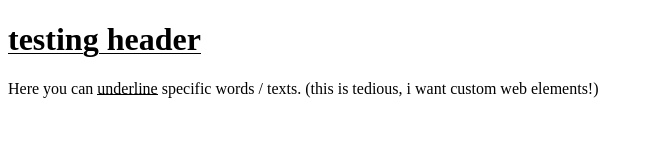
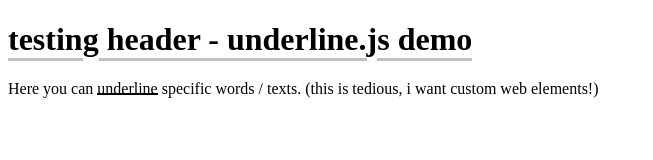
Before and after one commit to giraj/underline.js, a plain HTML site: page index.html in a window 1280 px wide. Shown: the whole page, without its empty margins (0-653 px from the left). Drawn offline with Linux system fonts and the light colour scheme.

Commit message:
underline.js now works accoring to specs, update README and example index.html

```diff
--- a/index.html
+++ b/index.html
@@ -3,15 +3,22 @@
     <head>
         <title> Underline.js demo </title>
         <script type=text/javascript src=underline.js></script>
-        <link rel=stylesheet href=underline.css >
     </head>
     <body>
-        <h1 class='underline'>testing header</h1>
+        <h1 class='header-underline'>testing header - underline.js demo</h1>
 
-        <p> Here you can <span class='underline'>underline</span> specific words / texts. (this is tedious, i want custom web elements!)</p>
+        <p> Here you can <span class='p-underline'>underline</span> specific words / texts. (this is tedious, i want custom web elements!)</p>
 
         <script type=text/javascript>
-            var underline = new Underline('.underline');
+            var underline = new Underline('.header-underline', {
+                                                           color: 'silver',
+                                                           width: 3
+                                                           });
+            var underline2 = new Underline('.p-underline', {
+                                                           color: 'black',
+                                                           width: 2,
+                                                           margin: -5
+                                                           });
         </script>
     </body>
 </html>
--- a/underline.js
+++ b/underline.js
@@ -1,4 +1,6 @@
-// use data-something to make css for g, y, p, q etc
+// keeps track of underline instances for class naming
+var Underline_id = 0;
+
 function Underline(identifier, options) {
     'use strict';
     return this.init(identifier, options);
@@ -9,6 +11,7 @@ if (window.module !== undefined) {
 }
 
 (function (window, document) {
+    'use strict';
 
     // stolen from daviferreira's medium clone :)
     function extend(b, a) {
@@ -17,7 +20,7 @@ if (window.module !== undefined) {
             return a;
         }
         for (prop in a) {
-            if (a.hasOwnPropery(prop) && b.hasOwnProperty(prop) === false) {
+            if (a.hasOwnProperty(prop) && b.hasOwnProperty(prop) === false) {
                 b[prop] = a[prop];
             }
         }
@@ -26,7 +29,7 @@ if (window.module !== undefined) {
 
     // checks if element a is in array b
     function aInb(a, b) {
-        for (e in b) {
+        for (var e in b) {
             if (b[e] === a) {
                 return true;
             }
@@ -54,19 +57,23 @@ if (window.module !== undefined) {
 
     Underline.prototype = {
         defaults: {
-            margin: 5,
-            padding: 5,
+            margin: 0,
+            width: 1,
+            style: 'solid',
             color: 'black',
             noUnderline: ['g', 'j', 'y', 'p', 'q']
         },
 
         init: function (identifier, options) {
+            console.log(this.defaults.hasOwnProperty);
             this.elements = typeof identifier === 'string' ? document.querySelectorAll(identifier) : identifier;
             this.options = extend(options, this.defaults);
-            this.underline();
+            this.id = Underline_id++;
+            this.format()
+                .underline();
         },
 
-        underline: function () {
+        format: function () {
             var i,
                 s,
                 result,
@@ -79,16 +86,16 @@ if (window.module !== undefined) {
                 e.innerHTML = '';
 
                 result = '';
-                child = initChild('span', 'underline-text');
+                child = initChild('span', 'underline-text' + this.id);
                 for (s in string) {
                     if (aInb(string[s], this.options.noUnderline)) {
                         e.appendChild( appendTextNode(child, result) );
 
-                        child = initChild('span', 'nounderline-text');
+                        child = initChild('span', 'nounderline-text' + this.id);
                         e.appendChild( appendTextNode(child, string[s]) );
 
                         result = '';
-                        child = initChild('span', 'underline-text');
+                        child = initChild('span', 'underline-text' + this.id);
                     }
                     else {
                         result += string[s];
@@ -97,6 +104,29 @@ if (window.module !== undefined) {
                 e.appendChild( appendTextNode(child, result) );
             }
             return this;
+        },
+
+        underline: function() {
+            var head = document.getElementsByTagName('head')[0],
+                s = document.createElement('style');
+            // holy shit this is bad
+            var css = ".underline-text" + this.id + ":after {";
+                css += "content: '';";
+                css += "position: absolute;";
+                css += "border-bottom: " + this.options.width + 'px ' + this.options.style + ' ' + this.options.color + ';';
+                css += "height: 1.15em; /* insane default.. */";
+                css += "left: 0;";
+                css += "right: 0;";
+                css += "margin-top: " + this.options.margin + 'px;';
+                css += '}';
+                css += ".underline-text" + this.id + " { position:relative; } ";
+            s.setAttribute('type', 'text/css');
+            if (s.styleSheet) {   // IE
+                s.styleSheet.cssText = css;
+            } else {                // the world
+                s.appendChild(document.createTextNode(css));
+            }
+            head.appendChild(s);
         }
     }
 })(window, document);
```
Also changed, not shown: 1 other file.
